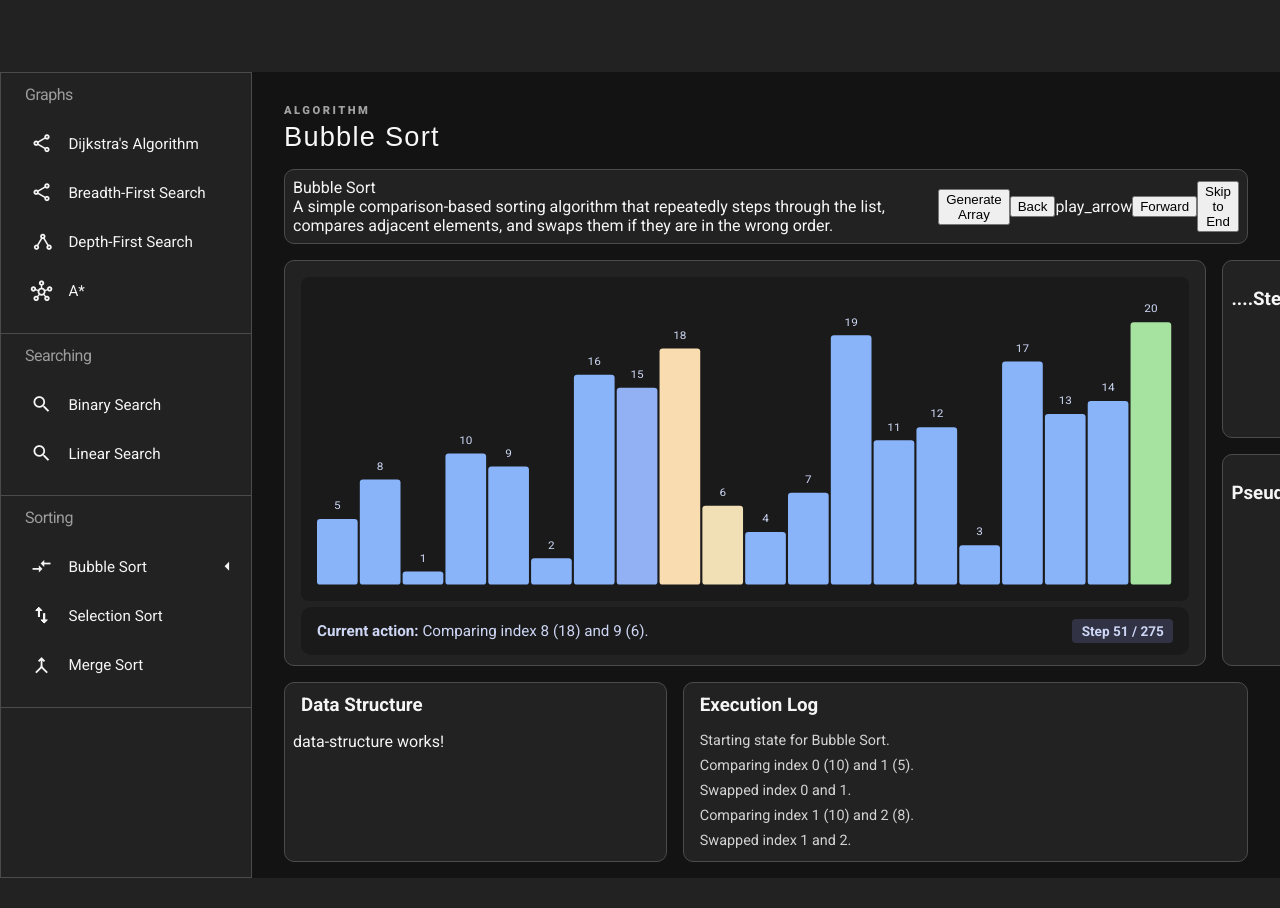
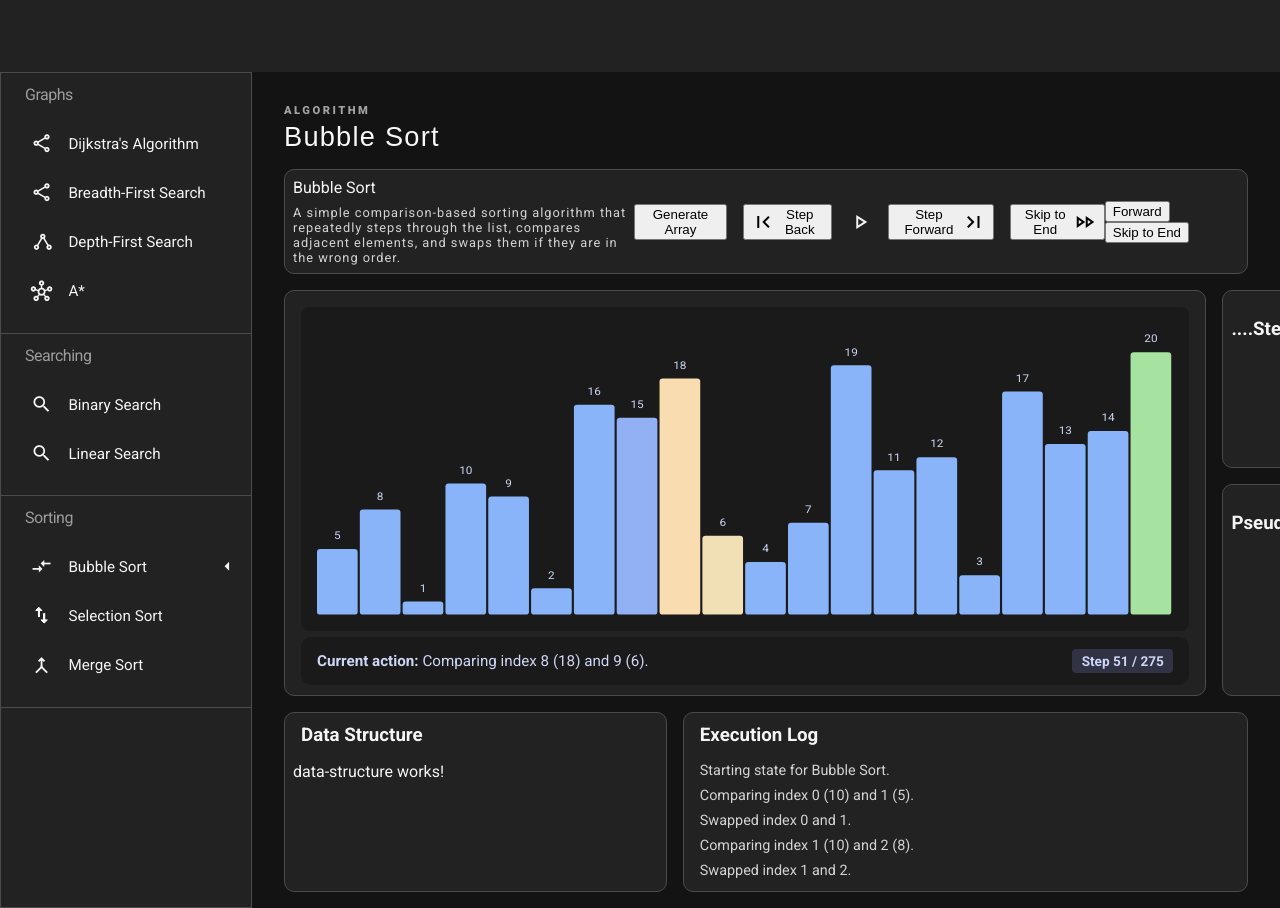
Before and after one commit to flavia3107/algorithm-visualizer, an Angular app: page / in a window 1280 px wide. Shown: the top 908 px of the page. Before the commit the page ends 878 px from the top, so only its background shows below. Built offline with nearby package versions, Linux system fonts and the light colour scheme.

Commit message:
Algorithm-Visualizer: Controls - P2

```diff
--- a/src/app/app.scss
+++ b/src/app/app.scss
@@ -45,7 +45,7 @@ h3 {
 }
 
 .controls {
-	min-height: 2rem;
+	min-height: 4rem;
 }
 
 .visualizer-row {
--- a/src/app/components/controls/controls.html
+++ b/src/app/components/controls/controls.html
@@ -1,20 +1,26 @@
 @let algorithm = activeAlgorithm();
-<div class="flex-row">
+<div class="flex-row space_between middle">
 	<div class="summary flex-column">
 		<span>{{algorithm.name}}</span>
-		<span>{{algorithm.summary}}</span>
+		<span class="description">{{algorithm.summary}}</span>
 	</div>
 	<div class="controls flex-row middle">
 		<button>Generate Array</button>
-		<button>Back</button>
-		<span class="material-symbols-outlined">
-			play_arrow
-		</span>
-		<button>Forward</button>
-		<button>Skip to End</button>
+		<button class="flex-row middle">
+			<span class="material-icons-outlined"> first_page </span>
+			<span>Step Back</span>
+		</button>
+		<span class="material-icons-outlined">play_arrow</span>
+		<button class="flex-row middle">
+			Step Forward <span class="material-icons-outlined"> last_page</span>
+		</button>
+		<button class="flex-row middle">
+			Skip to End <span class="material-icons-outlined"> fast_forward </span>
+		</button>
 
 	</div>
 	<div class="size-controls">
-
+		<button>Forward</button>
+		<button>Skip to End</button>
 	</div>
 </div>
--- a/src/app/components/controls/controls.scss
+++ b/src/app/components/controls/controls.scss
@@ -0,0 +1,14 @@
+.summary {
+	width: 40%;
+}
+
+.description {
+	font-size: 0.8rem;
+	color: #d3d3d3;
+	margin-top: 0.5rem;
+	letter-spacing: 1px;
+}
+
+.controls {
+	gap: 1rem;
+}
--- a/src/configs/algorithm-details.ts
+++ b/src/configs/algorithm-details.ts
@@ -189,7 +189,7 @@ export const ALGORITHM_CONFIG: Record<string, AlgorithmDetail> = {
 		name: 'Depth-First Search',
 		category: 'graphs',
 		visualizationType: 'graph',
-		summary: 'A graph traversal algorithm that starts at a root/source node and explores as far as possible along each branch before backtracking.',
+		summary: 'A graph traversal algorithm that starts at a root node and explores as far as possible along each branch before backtracking.',
 		timeComplexity: {
 			best: 'O(V + E)',
 			average: 'O(V + E)',
```
